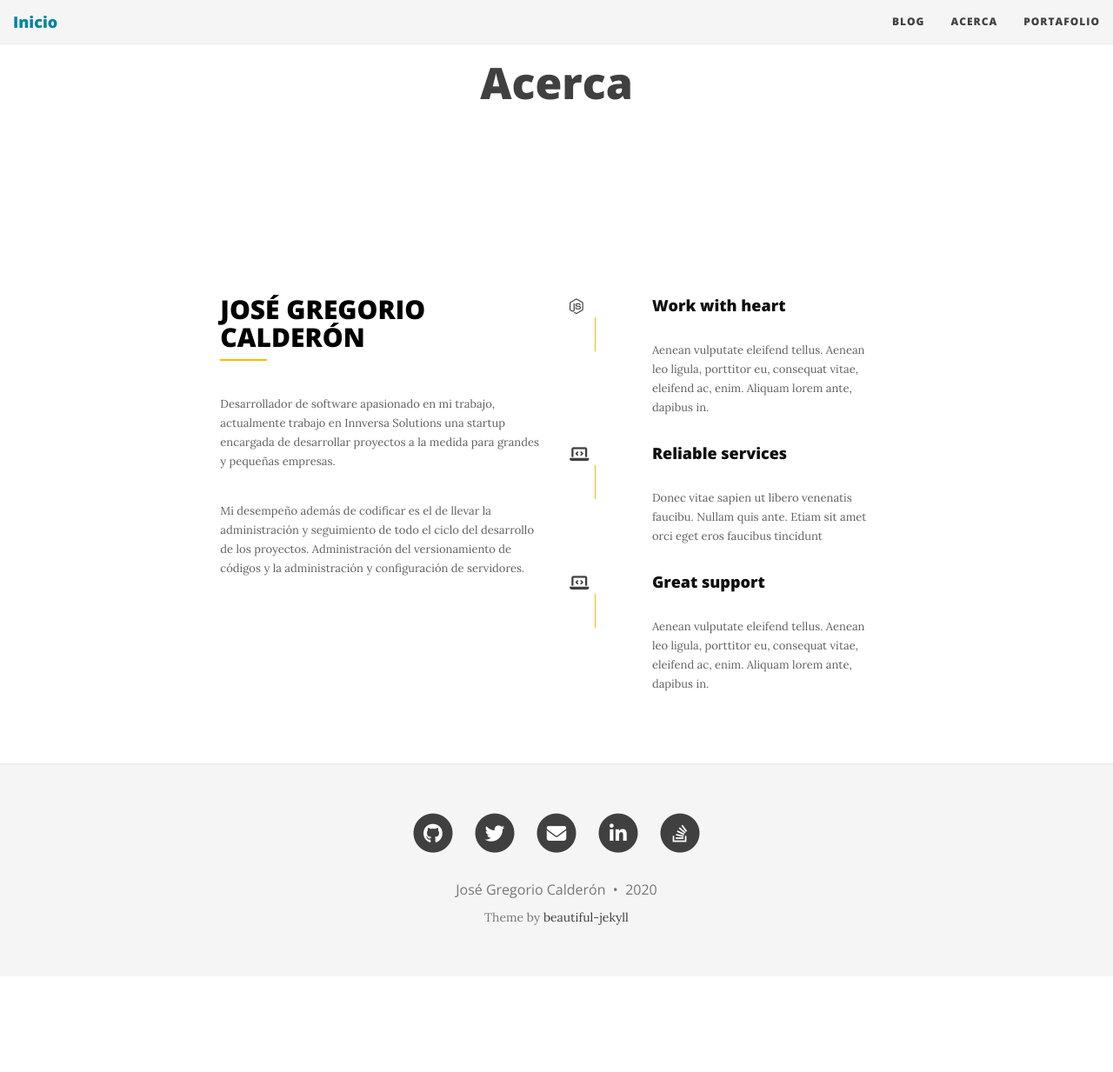
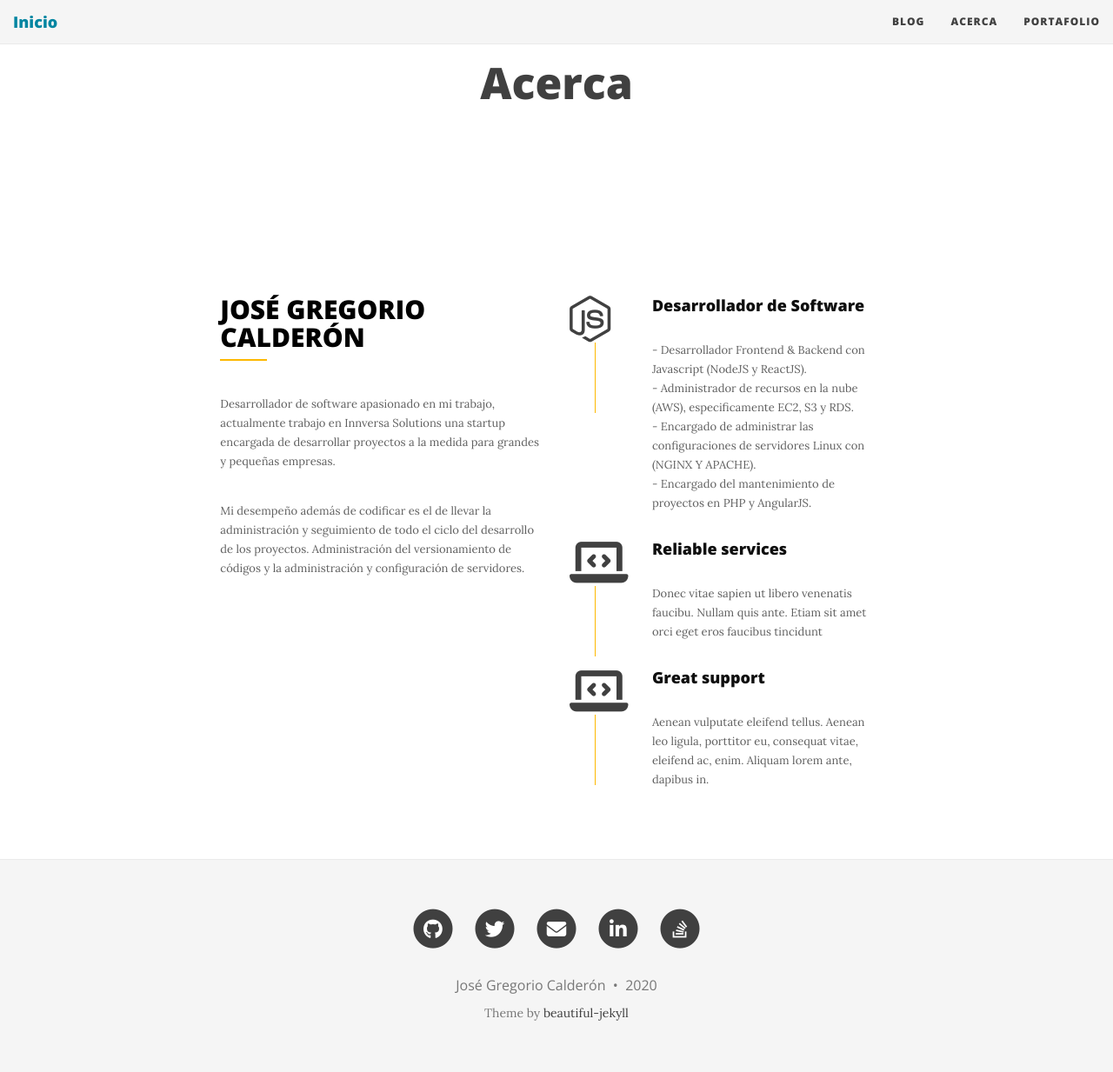
Before and after one commit to josegoyo/josegoyo.github.io, a Jekyll site: the page built from templates/aboutme.md, in a window 1280 px wide. Shown: the whole page at 87% size. Built offline with Jekyll 4.4.1, drawn with Linux system fonts in a browser that asks for light colours; nearby versions of some CDN libraries; comment, search, counter and statistics services are not loaded; before the commit the page ends 1123 px from its top, so only the background shows below that.

Commit message:
Update aboutme.md

```diff
--- a/templates/aboutme.md
+++ b/templates/aboutme.md
@@ -19,18 +19,21 @@ css: "../css/about.css"
                         <div class="feature-box">
                             <div class="clearfix">
                                 <div class="iconset">
-                                    <i class="fab fa-node-js"></i>
+                                    <i class="fab fa-node-js fa-3x"></i>
                                 </div>
                                 <div class="feature-content">
-                                    <h4>Work with heart</h4>
-                                    <p>Aenean vulputate eleifend tellus. Aenean leo ligula, porttitor eu, consequat vitae, eleifend ac, enim. Aliquam lorem ante, dapibus in.</p>
+                                    <h4>Desarrollador de Software</h4>
+                                    <p> - Desarrollador Frontend & Backend con Javascript (NodeJS y ReactJS).<br/>
+                                        - Administrador de recursos en la nube (AWS), especificamente EC2, S3 y RDS.<br/>
+                                        - Encargado de administrar las configuraciones de servidores Linux con (NGINX Y APACHE).<br/>
+                                        - Encargado del mantenimiento de proyectos en PHP y AngularJS.</p>
                                 </div>
                             </div>
                         </div>
                         <div class="feature-box">
                             <div class="clearfix">
                                 <div class="iconset">
-                                    <i class="fas fa-laptop-code"></i>
+                                    <i class="fas fa-laptop-code fa-3x"></i>
                                 </div>
                                 <div class="feature-content">
                                     <h4>Reliable services</h4>
@@ -41,7 +44,7 @@ css: "../css/about.css"
                         <div class="feature-box">
                             <div class="clearfix">
                                 <div class="iconset">
-                                    <i class="fas fa-laptop-code"></i>
+                                    <i class="fas fa-laptop-code fa-3x"></i>
                                 </div>
                                 <div class="feature-content">
                                     <h4>Great support</h4>
```
